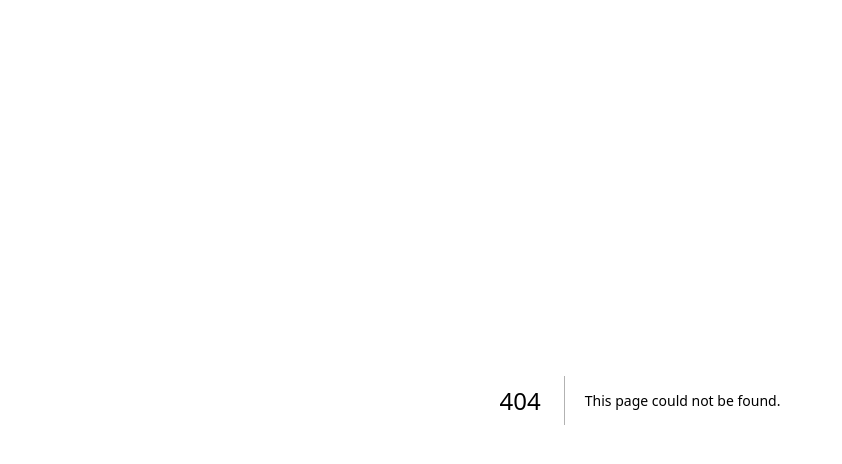
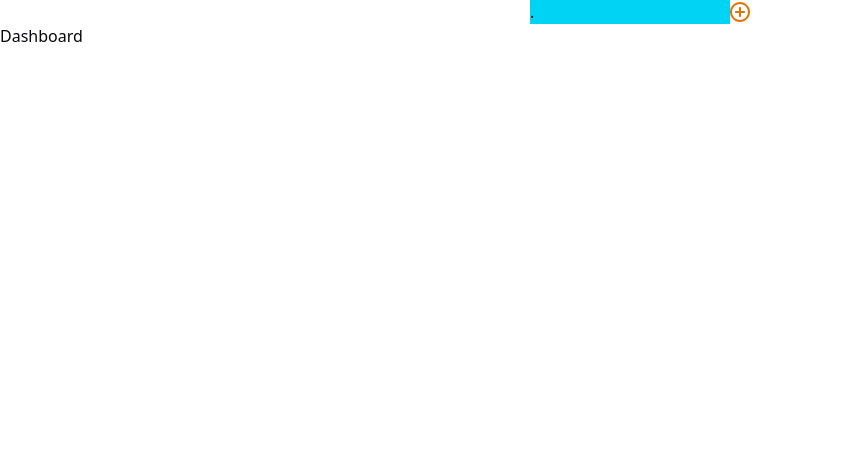
Before and after one commit to luyz-gusta/Dasa-Web, a Next.js app: page /dashboard in a window 1280 px wide. Before the commit this address had no page. Shown: the top 464 px of the page, without its empty margins (0-842 px from the left). Built offline with nearby package versions, Linux system fonts and the light colour scheme.

Commit message:
feat: add dashboard layout and components with Plus icon

```diff
--- /dev/null
+++ b/src/app/(protected)/dashboard/page.tsx
@@ -0,0 +1,7 @@
+export default function Dashboard() {
+  return (
+    <main>
+      <h1>Dashboard </h1>
+    </main>
+  );
+}
--- /dev/null
+++ b/src/app/(protected)/layout.tsx
@@ -0,0 +1,19 @@
+import Plus from "@/components/icons/Plus";
+
+export default function DashboardLayout({
+  children,
+}: Readonly<{
+  children: React.ReactNode;
+}>) {
+  return (
+    <div className="flex flex-col w-full min-h-screen">
+      <header className="flex justify-center items-center bg-background px-7 w-full">
+        <div className="bg-cyan-400 w-[200px] h-full">.</div>
+        <span className="text-amber-600">
+          <Plus />
+        </span>
+      </header>
+      {children}
+    </div>
+  );
+}
--- /dev/null
+++ b/src/components/icons/Plus.tsx
@@ -0,0 +1,24 @@
+interface Props {
+  width?: number;
+  height?: number;
+  testId?: string;
+}
+export default function Plus({ width = 20, height = 20, testId }: Props) {
+  return (
+    <svg
+      xmlns="http://www.w3.org/2000/svg"
+      width={width}
+      height={height}
+      viewBox="0 0 20 20"
+      fill="none"
+      data-testId={testId}
+    >
+      <path
+        fill-rule="evenodd"
+        clip-rule="evenodd"
+        d="M10 0C15.5228 0 20 4.47715 20 10C20 15.5228 15.5228 20 10 20C4.47715 20 0 15.5228 0 10C0 4.47715 4.47715 0 10 0ZM10 2C5.58172 2 2 5.58172 2 10C2 14.4183 5.58172 18 10 18C14.4183 18 18 14.4183 18 10C18 5.58172 14.4183 2 10 2ZM10 5C10.5523 5 11 5.44772 11 6V8.999L14 9C14.5523 9 15 9.44772 15 10C15 10.5523 14.5523 11 14 11L11 10.999V14C11 14.5523 10.5523 15 10 15C9.44772 15 9 14.5523 9 14V10.999L6 11C5.44772 11 5 10.5523 5 10C5 9.44772 5.44772 9 6 9L9 8.999V6C9 5.44772 9.44772 5 10 5Z"
+        fill="currentColor"
+      />
+    </svg>
+  );
+}
```
